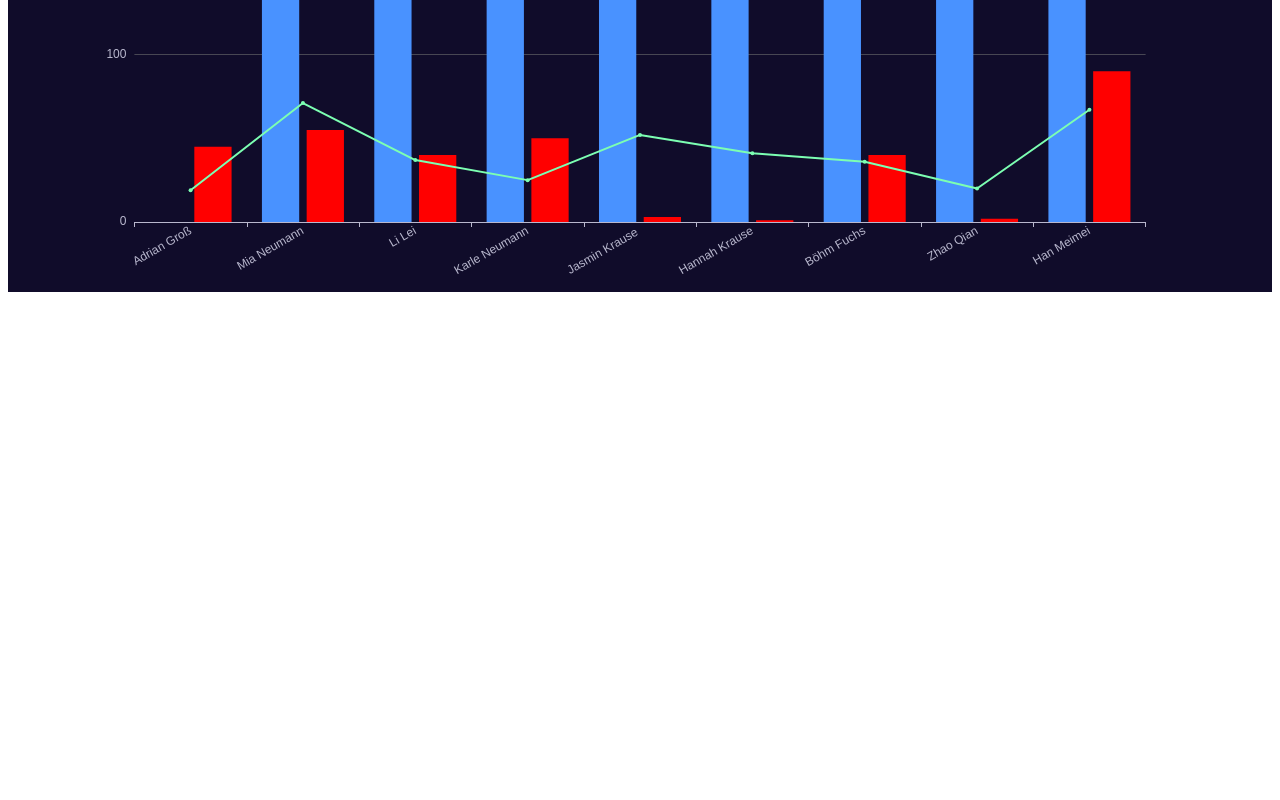
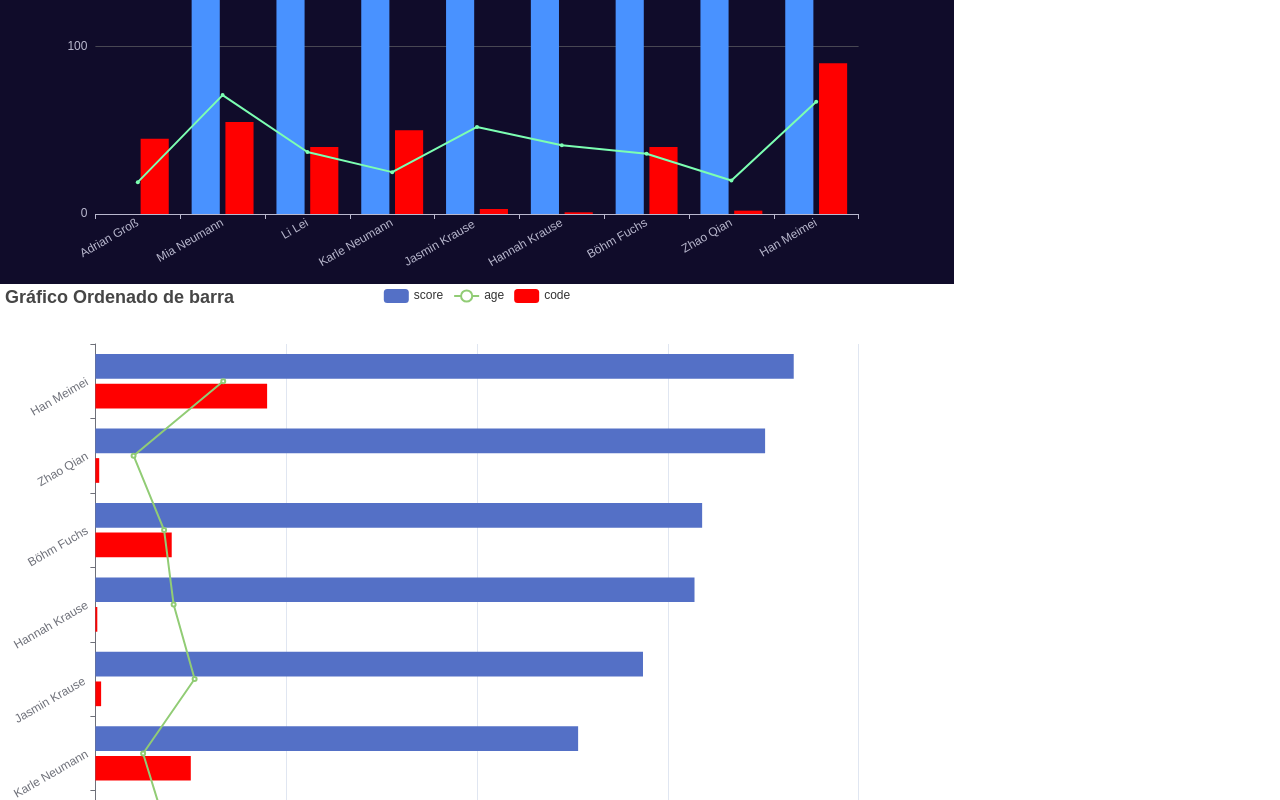
Before and after one commit to ejaassuncao/Echart, a website: page app/index.html in a window 1280 px wide. Shown: the part 516-1316 px from the top of the page. Before the commit the page ends 816 px from the top, so only its background shows below. Drawn offline with nearby package versions, Linux system fonts and the light colour scheme.

Commit message:
tranbalhando com React

```diff
--- a/app/index.html
+++ b/app/index.html
@@ -1,29 +1,57 @@
-<!DOCTYPE>
-<html>
+<!doctype html>
+<html lang="pt-Br">
 
 <head>
     <meta charset='utf-8'>
     <meta http-equiv='X-UA-Compatible' content='IE=edge'>
+    <meta name="viewport" content="width=device-width, initial-scale=1">
     <title>Visualizar Gráfico</title>
     <meta name='viewport' content='width=device-width, initial-scale=1'>
+    <link href="https://cdn.jsdelivr.net/npm/bootstrap@5.1.3/dist/css/bootstrap.min.css" rel="stylesheet"
+        integrity="sha384-1BmE4kWBq78iYhFldvKuhfTAU6auU8tT94WrHftjDbrCEXSU1oBoqyl2QvZ6jIW3" crossorigin="anonymous">
     <link rel='stylesheet' type='text/css' media='screen' href='resources/css/main.css'>
 </head>
 
 <body>
     <!-- Prepare a DOM with a defined width and height for ECharts -->
-    <div id="divColunas"></div>
-    <div id="divColunas2"></div>
+    <section class="row">
+        <article class="col-9">
+            <div class="row">
+                <div id="divColunas" class="col"></div>
+
+            </div>
+            <div class="row">
+                <div id="divBarra" class="col"></div>
+            </div>
+        </article>
+        <aside class="col-3">
+            <div id="properties"></div>
+        </aside>
+    </section>
 
     <script src="https://code.jquery.com/jquery-3.6.0.min.js"></script>
     <script src="https://cdn.jsdelivr.net/npm/echarts@5.3.0/dist/echarts.min.js"></script>
+    <script src="https://cdn.jsdelivr.net/npm/bootstrap@5.1.3/dist/js/bootstrap.bundle.min.js"
+        integrity="sha384-ka7Sk0Gln4gmtz2MlQnikT1wXgYsOg+OMhuP+IlRH9sENBO0LRn5q+8nbTov4+1p"
+        crossorigin="anonymous"></script>
+
+    <!-- Nota: ao fazer o deploy, substitua "development.js" por "production.min.js". -->
+    <script src="https://unpkg.com/react@17/umd/react.development.js" crossorigin></script>
+    <script src="https://unpkg.com/react-dom@17/umd/react-dom.development.js" crossorigin></script>
+    <!-- <script src="https://unpkg.com/babel-standalone@6/babel.min.js"></script> -->
+   <script src="resources/components/src/properties.js" ></script>
+        <!--   type="text/babel" -->
+
     <script src='resources/js/charts/utils.js'></script>
     <script src='resources/js/charts/columns.js'></script>
     <script src='resources/data/data.js'></script>
+
     <script>
 
         var api = 'http://localhost:8000/resources/data/data.json';
+
+        //grafico 01
         var colunas = new Columns("divColunas", "100%", "100vh", 'dark');
-
         colunas.getLoadData(api, function (data) {
             console.log(colunas.getCopyOption())
 
@@ -36,7 +64,6 @@
             colunas.addProp("series.2", ' {"name": "code","type": "bar","encode": {"x": "name","y": "code","tooltip": [3, 1, 5]}, "color":"red"}');
 
 
-
             //para ordenar valores
             colunas.addProp("dataset.1", '{"transform": {"type": "sort", "config": [{ "dimension": "score", "order": "asc" }]}}');
             colunas.addProp("xAxis", '{"axisLabel": { "interval": 0, "rotate": 30 }}');
@@ -44,36 +71,47 @@
             colunas.addProp("series.1", '{"datasetIndex":1}');
             colunas.addProp("series.2", '{"datasetIndex":1}');
 
+        });
 
-            console.log(colunas.getCopyOption())
-            return;
 
+        //Grafico 2
+        var barra = new Columns("divBarra", "100%", "100vh");
+        barra.getLoadData(api, function (data) {
+            console.log(barra.getCopyOption())
+
+            //adição de titulo
+            barra.addProp(null, '{"title":{"text":"Gráfico Ordenado de barra"}}');
+
+            //adicionar uma serie do tipo linha
+            barra.addProp("series.0", ' {"name": "score","type": "bar","encode": {"x": "name","y": "score","tooltip": ["score","age","code"]}}');
+            barra.addProp("series.1", ' {"name": "age","type": "line","encode": {"x": "name","y": "age","tooltip": [3, 1, 5]}}');
+            barra.addProp("series.2", ' {"name": "code","type": "bar","encode": {"x": "name","y": "code","tooltip": [3, 1, 5]}, "color":"red"}');
+
+            //para ordenar valores
+            barra.addProp("dataset.1", '{"transform": {"type": "sort", "config": [{ "dimension": "score", "order": "asc" }]}}');
+            barra.addProp("xAxis", '{"axisLabel": { "interval": 0, "rotate": 30 }}');
+            barra.addProp("series.0", '{"datasetIndex":1}');
+            barra.addProp("series.1", '{"datasetIndex":1}');
+            barra.addProp("series.2", '{"datasetIndex":1}');
 
 
             // trocar os eixos
-             var eixoX = colunas.getOption("xAxis");
-             var eixoY = colunas.getOption("yAxis");
-             colunas.setOption("xAxis", eixoY);
-             colunas.setOption("yAxis", eixoX);
+            var eixoX = barra.getOption("xAxis");
+            var eixoY = barra.getOption("yAxis");
+            barra.setOption("xAxis", eixoY);
+            barra.setOption("yAxis", eixoX);
 
-             colunas.setOption("series.0.encode.x", 'score');
-             colunas.setOption("series.0.encode.y", 'name');
+            barra.setOption("series.0.encode.x", 'score');
+            barra.setOption("series.0.encode.y", 'name');
 
 
-             //sobreescrever a serie 1
-             colunas.addProp("series.1", ' {"name": "age","type": "line","encode": {"x": "age","y": "name","tooltip": [3, 1]},"datasetIndex": "1"}');
+            //sobreescrever a serie 1
+            barra.addProp("series.1", ' {"name": "age","type": "line","encode": {"x": "age","y": "name","tooltip": [3, 1]},"datasetIndex": "1"}');
             //ou
 
-             colunas.setOption("series.2.encode.x", 'code');
-             colunas.setOption("series.2.encode.y", 'name');
-
-
-
-
+            barra.setOption("series.2.encode.x", 'code');
+            barra.setOption("series.2.encode.y", 'name');
         });
-
-
-
 
     </script>
 </body>
--- /dev/null
+++ b/app/resources/components/src/properties.js
@@ -0,0 +1,57 @@
+'use strict';
+
+var _createClass = function () { function defineProperties(target, props) { for (var i = 0; i < props.length; i++) { var descriptor = props[i]; descriptor.enumerable = descriptor.enumerable || false; descriptor.configurable = true; if ("value" in descriptor) descriptor.writable = true; Object.defineProperty(target, descriptor.key, descriptor); } } return function (Constructor, protoProps, staticProps) { if (protoProps) defineProperties(Constructor.prototype, protoProps); if (staticProps) defineProperties(Constructor, staticProps); return Constructor; }; }();
+
+function _classCallCheck(instance, Constructor) { if (!(instance instanceof Constructor)) { throw new TypeError("Cannot call a class as a function"); } }
+
+function _possibleConstructorReturn(self, call) { if (!self) { throw new ReferenceError("this hasn't been initialised - super() hasn't been called"); } return call && (typeof call === "object" || typeof call === "function") ? call : self; }
+
+function _inherits(subClass, superClass) { if (typeof superClass !== "function" && superClass !== null) { throw new TypeError("Super expression must either be null or a function, not " + typeof superClass); } subClass.prototype = Object.create(superClass && superClass.prototype, { constructor: { value: subClass, enumerable: false, writable: true, configurable: true } }); if (superClass) Object.setPrototypeOf ? Object.setPrototypeOf(subClass, superClass) : subClass.__proto__ = superClass; }
+
+var Properties = function (_React$Component) {
+    _inherits(Properties, _React$Component);
+
+    function Properties(props) {
+        _classCallCheck(this, Properties);
+
+        return _possibleConstructorReturn(this, (Properties.__proto__ || Object.getPrototypeOf(Properties)).call(this, props));
+    }
+
+    _createClass(Properties, [{
+        key: "render",
+        value: function render() {
+            return React.createElement(
+                "div",
+                { className: "row" },
+                React.createElement(
+                    "div",
+                    { className: "col-lg" },
+                    React.createElement(
+                        "label",
+                        { htmlFor: "slc" },
+                        "Inverter Eixo"
+                    ),
+                    React.createElement(
+                        "select",
+                        { id: "slc", className: "form-control" },
+                        React.createElement(
+                            "option",
+                            { value: "0" },
+                            "Bar"
+                        ),
+                        React.createElement(
+                            "option",
+                            { value: "1" },
+                            "Column"
+                        )
+                    )
+                )
+            );
+        }
+    }]);
+
+    return Properties;
+}(React.Component);
+
+var domContainer = document.querySelector('#properties');
+ReactDOM.render(React.createElement(Properties, null), domContainer);
--- a/app/server.js
+++ b/app/server.js
@@ -4,7 +4,7 @@ const port = 8000;
 const open = require('open');
 
 app.listen(port, function() {
-    open(`http://localhost:${port}`);
+    //open(`http://localhost:${port}`);
     console.log(`server running on: http:localhost:${port}`)
 });
 
--- a/package.json
+++ b/package.json
@@ -4,12 +4,15 @@
   "description": "sistema de BI",
   "main": "server.js",
   "scripts": {
+    "babel":"npx babel --watch app/resources/components --out-dir app/resources/components/src  --presets react-app/prod",
     "test": "echo \"Error: no test specified\" && exit 1",
     "start": "nodemon app/server.js"
   },
   "author": "elton assunção",
   "license": "ISC",
   "dependencies": {
+    "babel-cli": "^6.26.0",
+    "babel-preset-react-app": "^3.1.2",
     "express": "^4.17.3",
     "nodemon": "^2.0.15",
     "open": "^8.4.0"
```
Also changed, not shown: app/resources/components/properties.js (added, +24 -0 lines), 1 other file.
